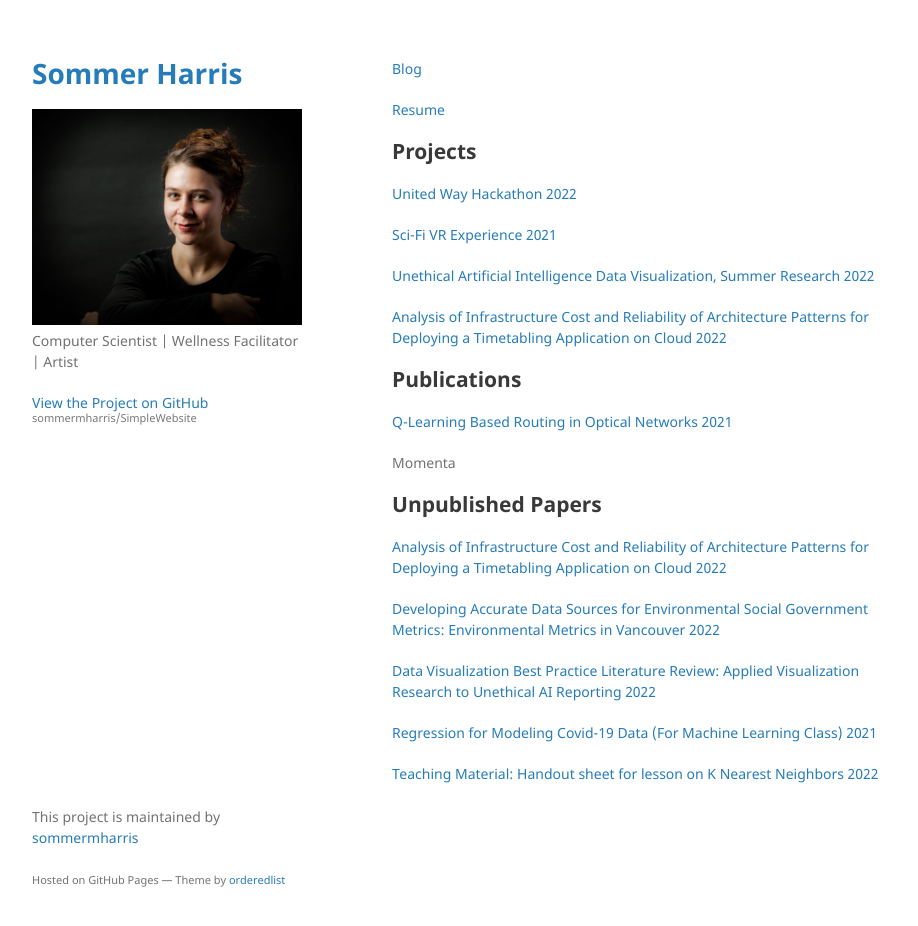
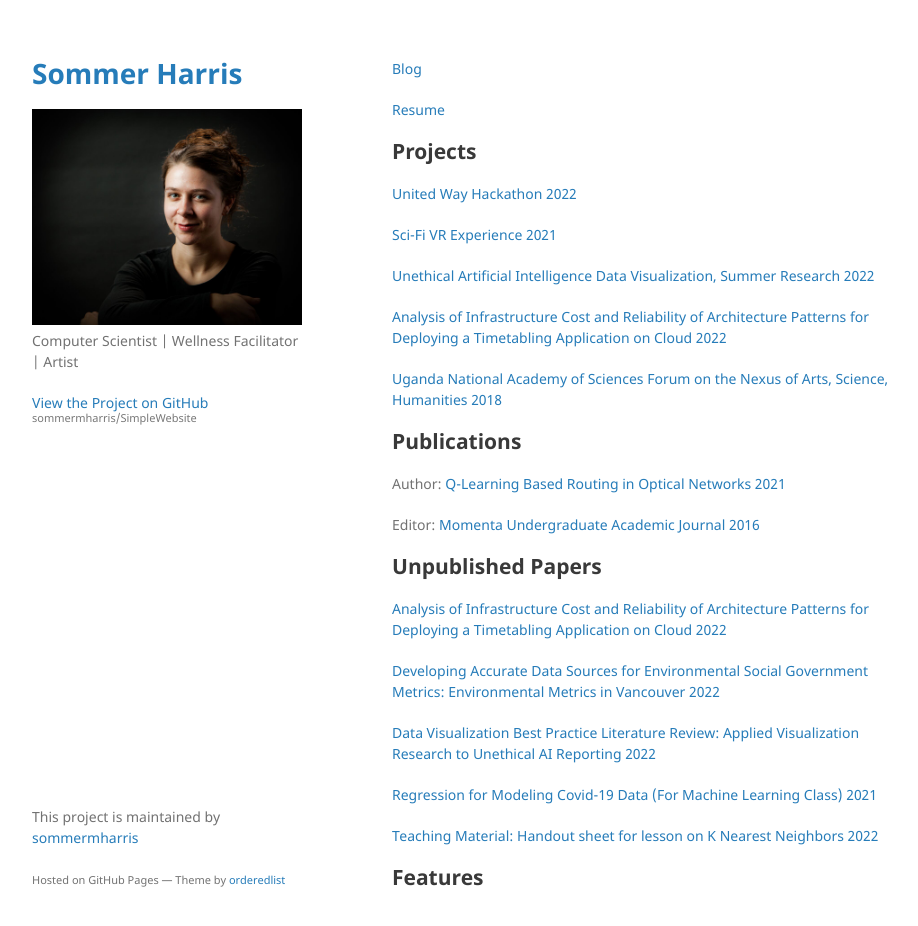
Before and after one commit to sommermharris/SimpleWebsite, a Jekyll site: the page built from index.md, in a window 1280 px wide and 959 px high. Shown: the top 926 px of the window, without its empty margins (178-1096 px from the left). Built offline with Jekyll 4.4.1, drawn with Linux system fonts in a browser that asks for light colours.

Commit message:
Update index.md

```diff
--- a/index.md
+++ b/index.md
@@ -15,11 +15,13 @@ layout: default
 
 [Analysis of Infrastructure Cost and Reliability of Architecture Patterns for Deploying a Timetabling Application on Cloud 2022](./projects/capstone.html)
 
+[Uganda National Academy of Sciences Forum on the Nexus of Arts, Science, Humanities 2018](./projects/nash.html)
+
 ## Publications
 
-[Q-Learning Based Routing in Optical Networks 2021](files/qlearning.pdf)
+Author: [Q-Learning Based Routing in Optical Networks 2021](files/qlearning.pdf)
 
-Momenta
+Editor: [Momenta Undergraduate Academic Journal 2016](files/Momenta-2016.pdf)
 
 ## Unpublished Papers
 
@@ -32,3 +34,5 @@ Momenta
 [Regression for Modeling Covid-19 Data (For Machine Learning Class) 2021](files/covid19.pdf)
 
 [Teaching Material: Handout sheet for lesson on K Nearest Neighbors 2022](files/knn.pdf)
+
+## Features
```
